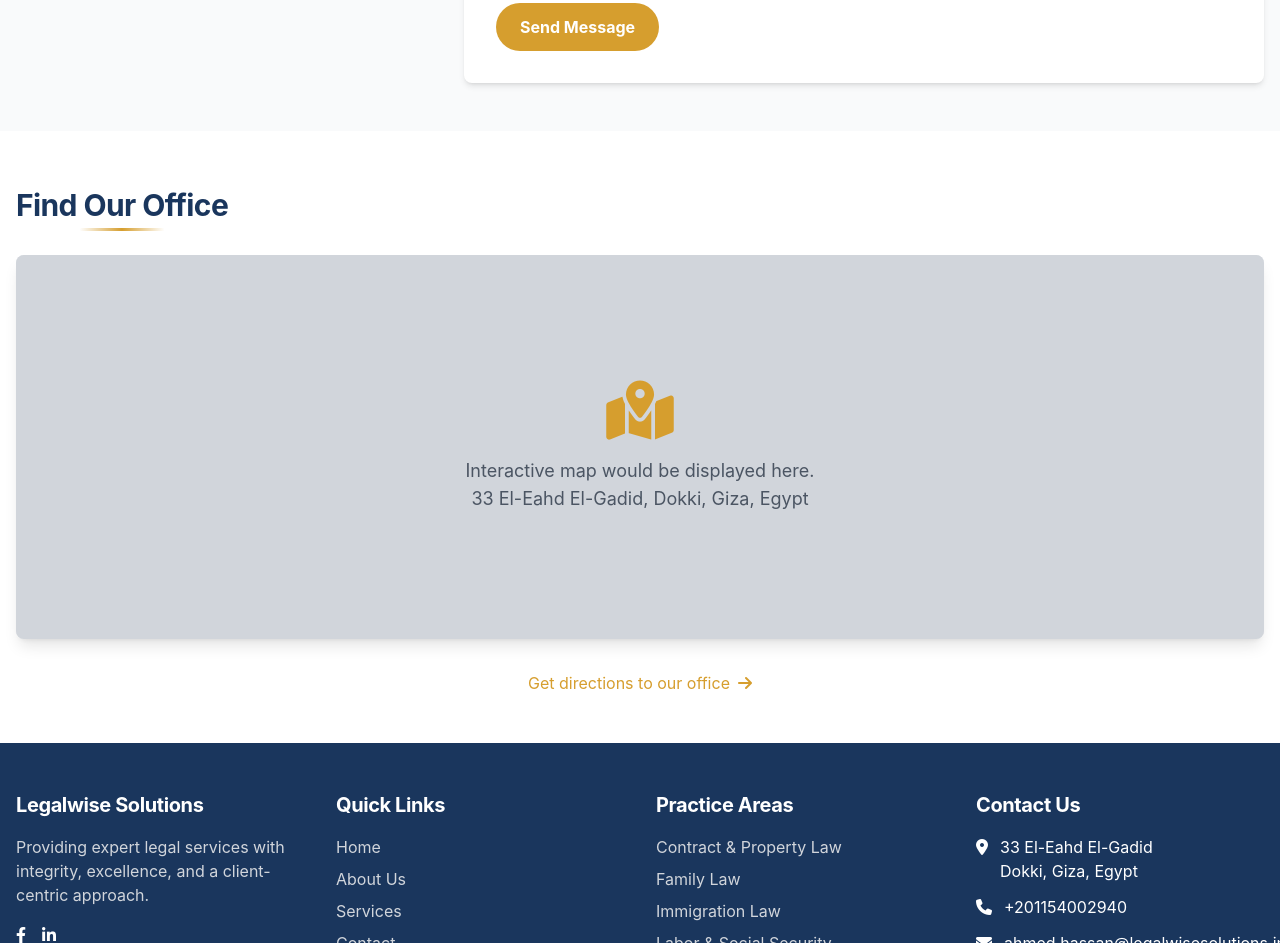
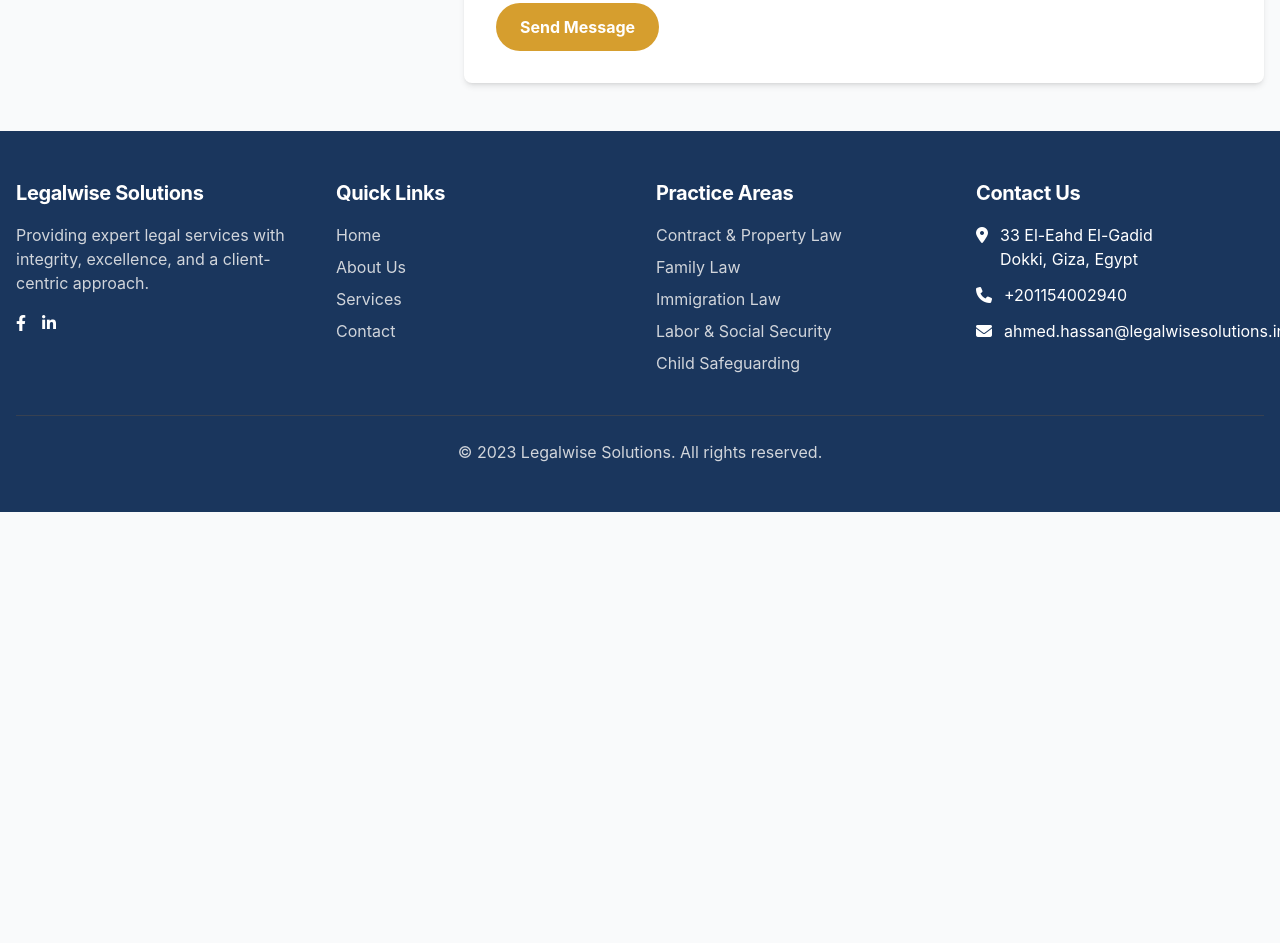
Before and after one commit to ahmed-hassan-solutions/portfolio, a plain HTML site: page contact.html in a window 1280 px wide. Shown: the part 1053-1996 px from the top of the page. After the commit the page ends 1565 px from the top, so only its background shows below. Drawn offline with nearby package versions, Linux system fonts and the light colour scheme.

Commit message:
Update contact.html

```diff
--- a/contact.html
+++ b/contact.html
@@ -131,7 +131,7 @@
                 <div class="md:w-2/3 stagger-children">
                     <div class="bg-white p-8 rounded-lg shadow-md hover-lift">
                         <h2 class="text-2xl font-bold text-primary mb-6">Send Us a Message</h2>
-                        <form target="_blank"  id="contactForm" class="space-y-6" method="POST" action="https://formsubmit.co/ahmed.hassan@legalwisesolutions.info">
+                        <form id="contactForm" class="space-y-6" method="POST" action="https://formsubmit.co/ahmed.hassan@legalwisesolutions.info">
                             <div class="grid grid-cols-1 md:grid-cols-2 gap-6">
                                 <div>
                                     <label for="firstName" class="block text-gray-700 font-medium mb-2">First
@@ -205,29 +205,7 @@
         </div>
     </section>
 
-    <!-- Map Section -->
-    <section class="py-12 bg-white">
-        <div class="container mx-auto px-4">
-            <h2 class="text-3xl font-bold text-primary text-center mb-8 animate-fade-in">Find Our Office</h2>
-            <div class="bg-gray-200 rounded-lg overflow-hidden h-96 shadow-lg hover-lift animate-fade-in">
-                <!-- This is a placeholder for a map. In a real implementation, you would integrate Google Maps or another mapping service -->
-                <div class="w-full h-full flex items-center justify-center bg-gray-300">
-                    <div class="text-center p-8">
-                        <i class="fas fa-map-marked-alt text-6xl text-accent mb-4 icon-pulse"></i>
-                        <p class="text-lg text-gray-600">Interactive map would be displayed here.<br>33 El-Eahd
-                            El-Gadid, Dokki, Giza, Egypt</p>
-                    </div>
-                </div>
-            </div>
-            <div class="mt-8 text-center animate-fade-in">
-                <a href="https://maps.google.com" target="_blank"
-                    class="inline-flex items-center text-accent hover:underline animate-underline">
-                    <span>Get directions to our office</span>
-                    <i class="fas fa-arrow-right ml-2"></i>
-                </a>
-            </div>
-        </div>
-    </section>
+
 
     <!-- Footer -->
     <footer class="bg-primary text-white py-12">
@@ -319,6 +297,7 @@
             if (contactForm) {
                 contactForm.addEventListener('submit', function (e) {
                     alert('Thank you for your inquiry! We will contact you shortly.');
+                });
             }
 
             // Add focus animation to form fields
```
